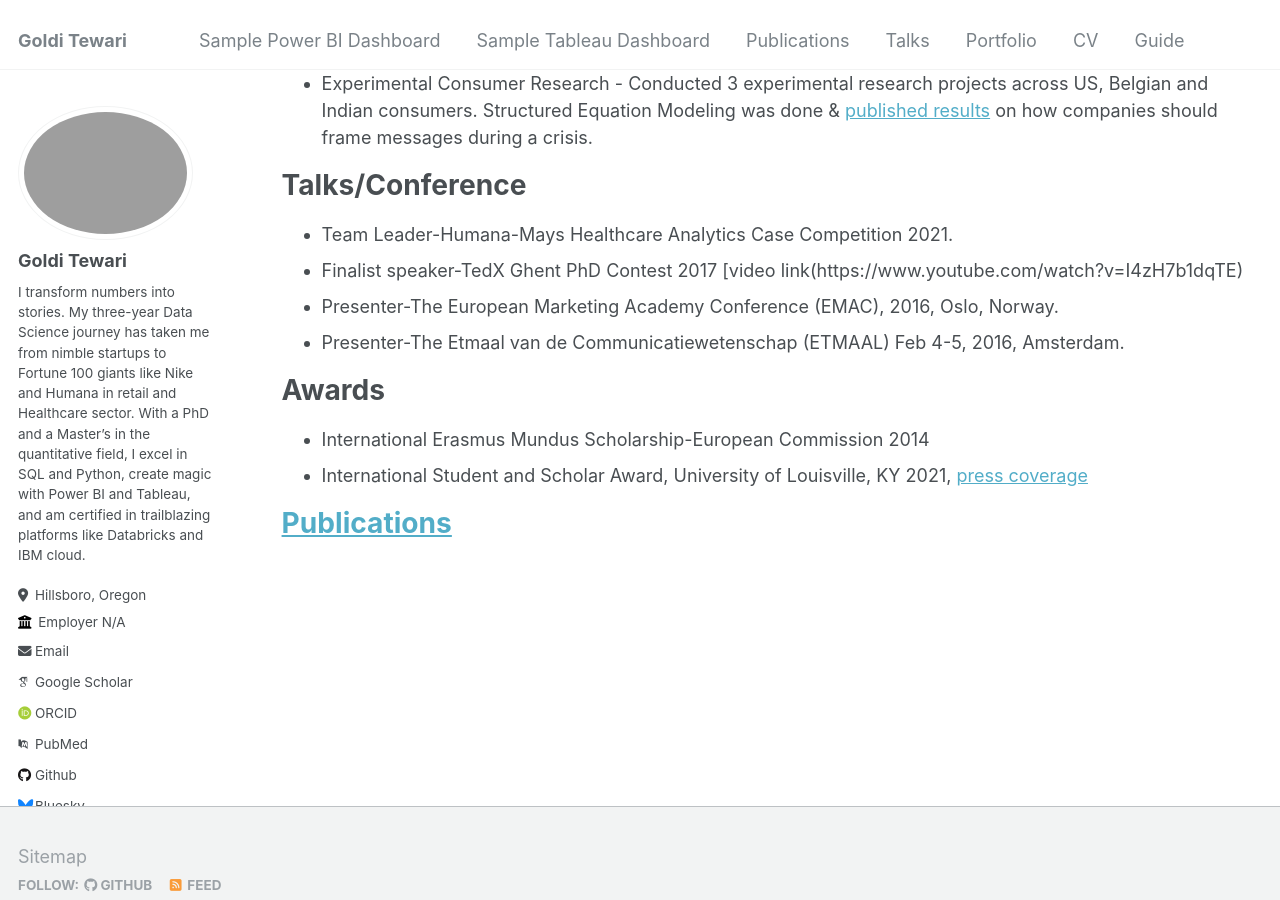
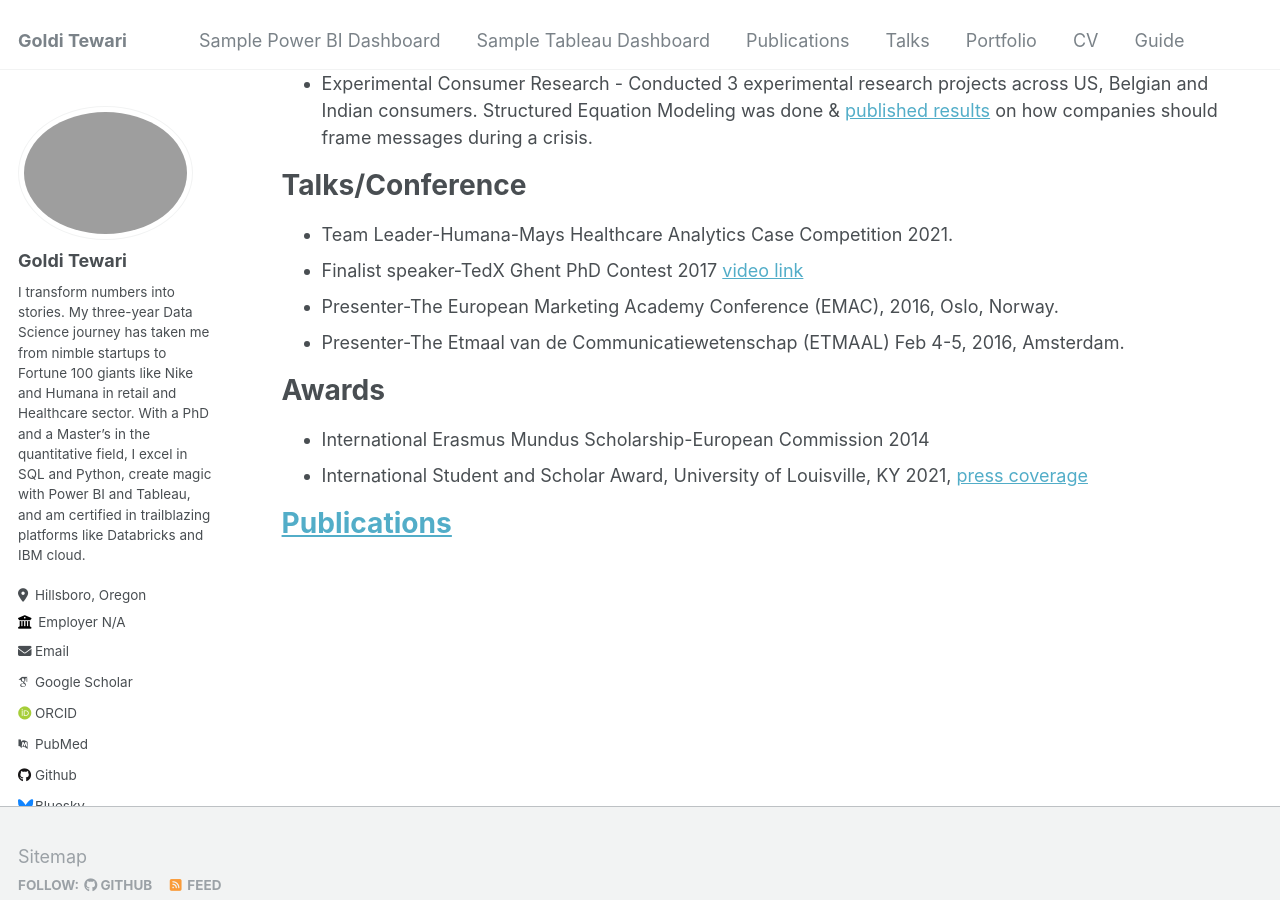
Before and after one commit to golditewari9/golditewari.github.io, a Jekyll site: the page built from _pages/cv.md, in a window 1280 px wide and 900 px high, scrolled down 1071 px. Built offline with Jekyll 4.4.1, drawn with Linux system fonts in a browser that asks for light colours; some web fonts are replaced.

Commit message:
Update cv.md

```diff
--- a/_pages/cv.md
+++ b/_pages/cv.md
@@ -49,7 +49,7 @@ Notable Projects
 Talks/Conference
 ======
 * Team Leader-Humana-Mays Healthcare Analytics Case Competition 2021.
-* Finalist speaker-TedX Ghent PhD Contest 2017 [video link(https://www.youtube.com/watch?v=I4zH7b1dqTE)
+* Finalist speaker-TedX Ghent PhD Contest 2017 [video link](https://www.youtube.com/watch?v=I4zH7b1dqTE)
 * Presenter-The European Marketing Academy Conference (EMAC), 2016, Oslo, Norway.
 * Presenter-The Etmaal van de Communicatiewetenschap (ETMAAL) Feb 4-5, 2016, Amsterdam.
 
```
